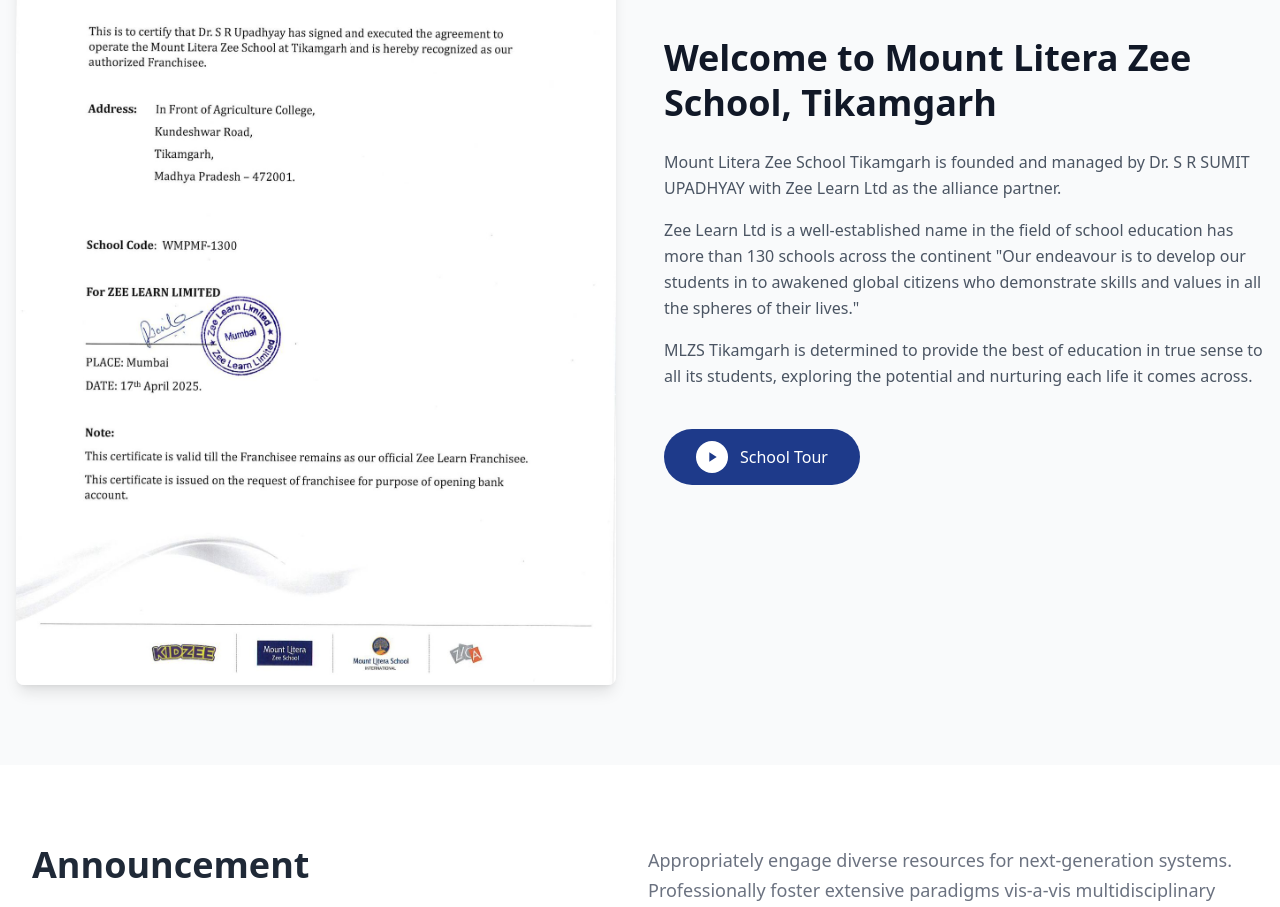
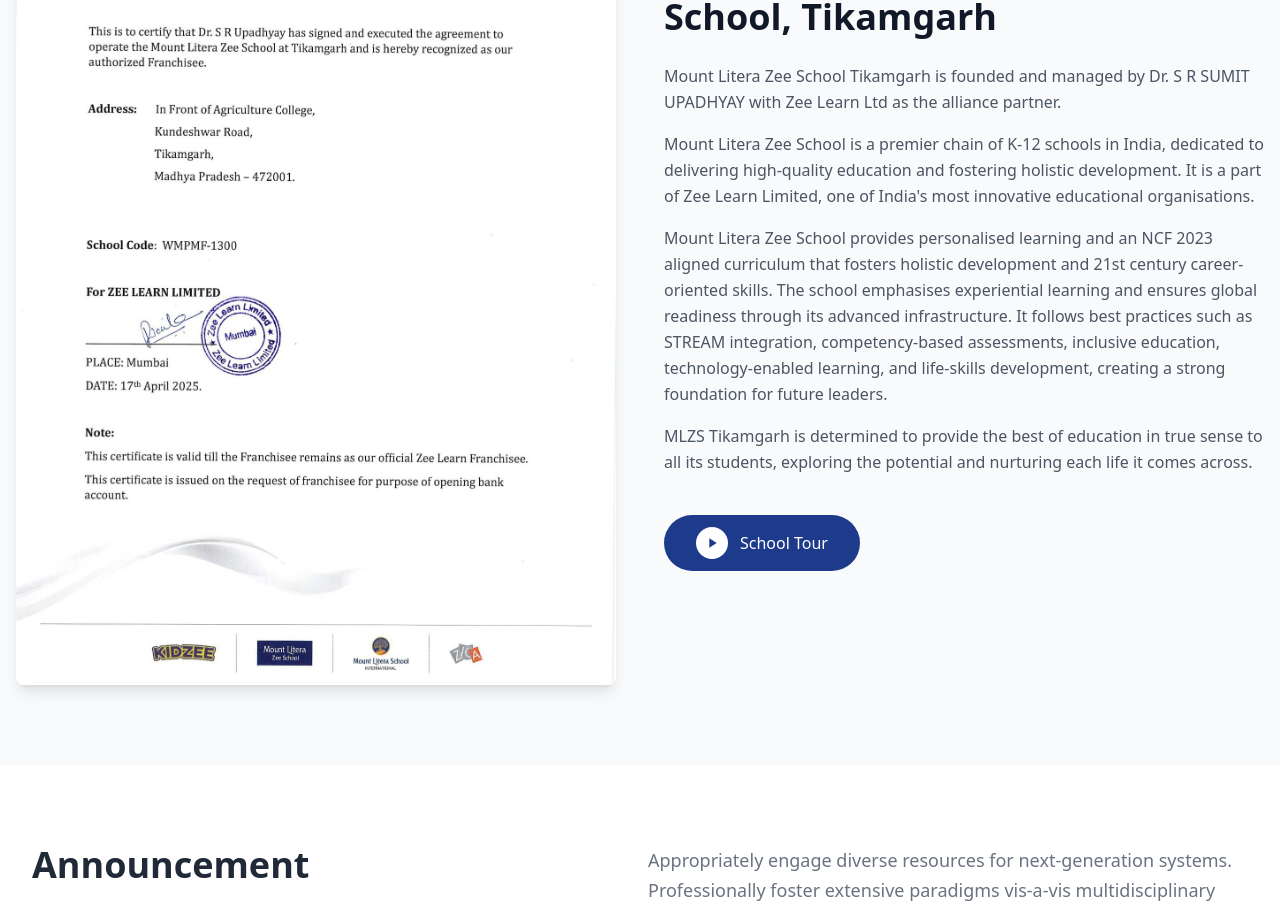
Before and after one commit to Priyammittal9/Mount_Litera_zee_School, a React (Vite) app: page / in a window 1280 px wide. Shown: the part 1024-1931 px from the top of the page. Built offline with nearby package versions, Linux system fonts and the light colour scheme; no server answers.

Commit message:
add para

```diff
--- a/src/components/ImageTextSection.tsx
+++ b/src/components/ImageTextSection.tsx
@@ -6,8 +6,8 @@
           {/* Left side - Image */}
           <div className="relative">
             <img
-            //   src="/certificate.webp"
-            src="/zee-learn-certificate.png"
+              //   src="/certificate.webp"
+              src="/zee-learn-certificate.png"
               alt="Mount Litera Zee School - certificate "
               className="w-full h-auto rounded-lg shadow-lg"
             />
@@ -21,31 +21,44 @@
 
             <div className="space-y-4 text-gray-600 leading-relaxed">
               <p>
-                Mount Litera Zee School Tikamgarh is founded and managed by
-                Dr. S R SUMIT UPADHYAY with Zee Learn
-                Ltd as the alliance partner.
+                Mount Litera Zee School Tikamgarh is founded and managed by Dr.
+                S R SUMIT UPADHYAY with Zee Learn Ltd as the alliance partner.
               </p>
 
               <p>
-                Zee Learn Ltd is a well-established name in the field of school
-                education has more than 130 schools across the continent "Our
-                endeavour is to develop our students in to awakened global
-                citizens who demonstrate skills and values in all the spheres of
-                their lives."
+                Mount Litera Zee School is a premier chain of K-12 schools in
+                India, dedicated to delivering high-quality education and
+                fostering holistic development. It is a part of Zee Learn
+                Limited, one of India's most innovative educational
+                organisations.
+              </p>
+              <p>
+                Mount Litera Zee School provides personalised learning and an
+                NCF 2023 aligned curriculum that fosters holistic development
+                and 21st century career-oriented skills. The school emphasises
+                experiential learning and ensures global readiness through its
+                advanced infrastructure. It follows best practices such as
+                STREAM integration, competency-based assessments, inclusive
+                education, technology-enabled learning, and life-skills
+                development, creating a strong foundation for future leaders.
               </p>
 
               <p>
-                MLZS Tikamgarh is determined to provide the best of education in true
-                sense to all its students, exploring the potential and nurturing each
-                life it comes across.
+                MLZS Tikamgarh is determined to provide the best of education in
+                true sense to all its students, exploring the potential and
+                nurturing each life it comes across.
               </p>
             </div>
 
             <div className="pt-4">
               <button className="bg-blue-900 text-white px-8 py-3 rounded-full flex items-center gap-3 hover:bg-blue-800 transition-colors">
                 <div className="w-8 h-8 bg-white rounded-full flex items-center justify-center">
-                  <svg className="w-4 h-4 text-blue-900" fill="currentColor" viewBox="0 0 24 24">
-                    <path d="M8 5v14l11-7z"/>
+                  <svg
+                    className="w-4 h-4 text-blue-900"
+                    fill="currentColor"
+                    viewBox="0 0 24 24"
+                  >
+                    <path d="M8 5v14l11-7z" />
                   </svg>
                 </div>
                 School Tour
```
